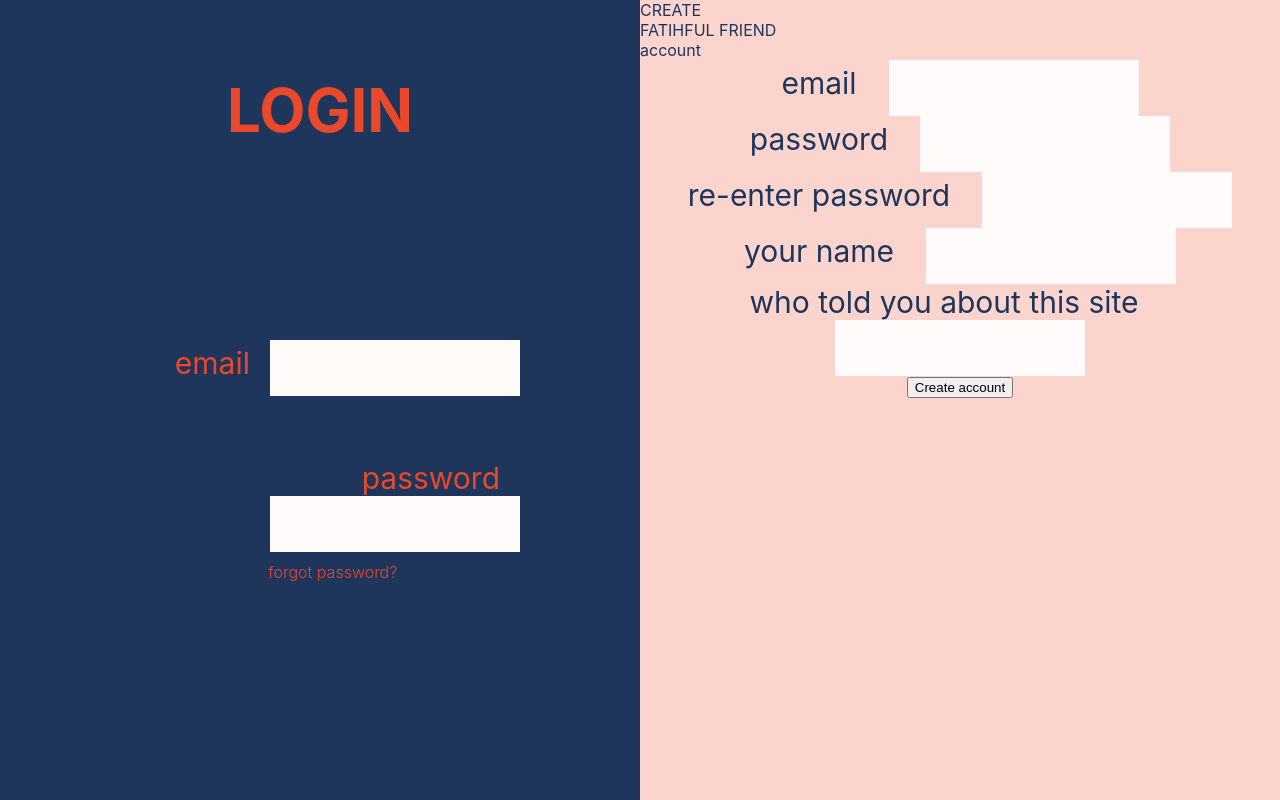
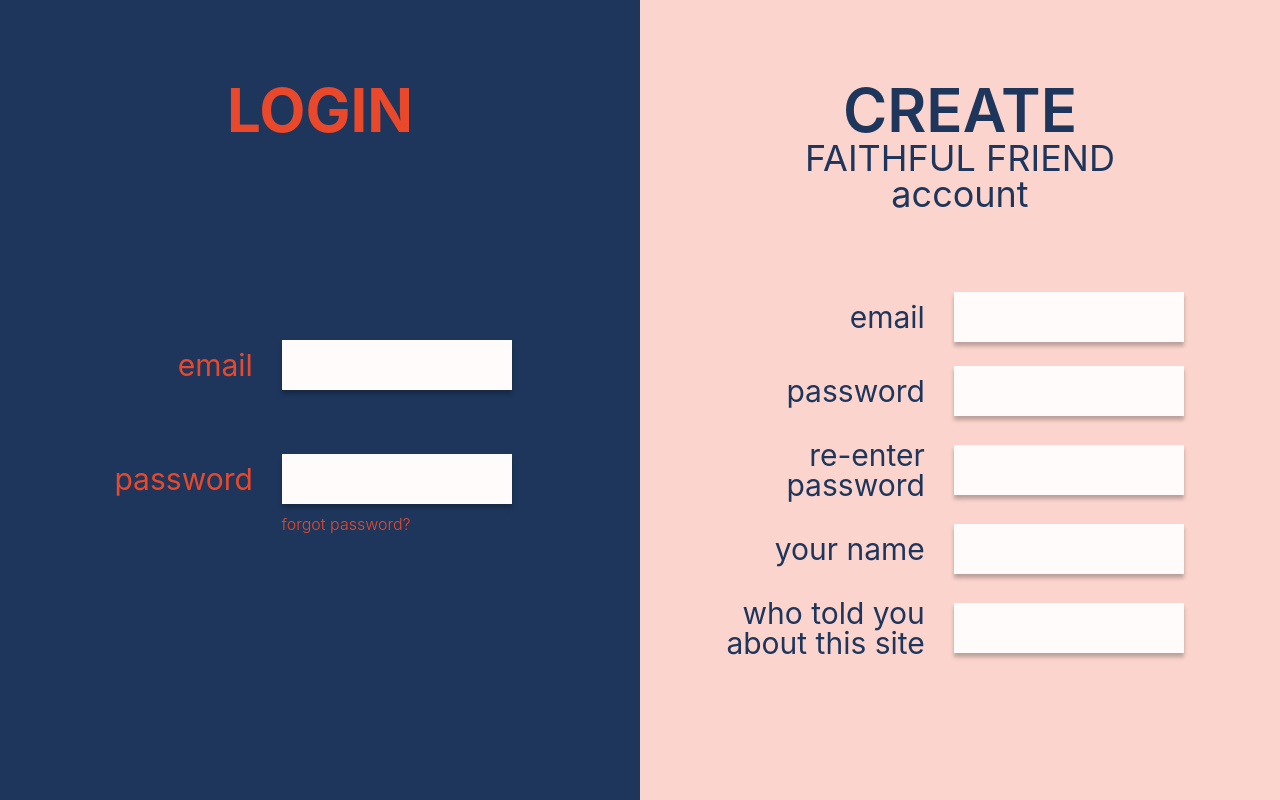
Before and after one commit to Hangry-netizen/gsc, a React (Create React App) app: page /login in a window 1280 px wide. Built offline with nearby package versions, Linux system fonts and the light colour scheme; no server answers.

Commit message:
added complete design of sign up page

```diff
--- a/public/index.html
+++ b/public/index.html
@@ -24,7 +24,7 @@
       work correctly both with client-side routing and a non-root public URL.
       Learn how to configure a non-root public URL by running `npm run build`.
     -->
-    <title>React App</title>
+    <title>Matches Up</title>
   </head>
   <body>
     <noscript>You need to enable JavaScript to run this app.</noscript>
--- a/src/FFcomponents/FFLogin.css
+++ b/src/FFcomponents/FFLogin.css
@@ -9,8 +9,6 @@
 .login-title {
   display: block;
   margin: 10vh auto 25vh;
-
-  font-style: normal;
   font-weight: bold;
   font-size: 60px;
   line-height: 60px;
@@ -18,38 +16,43 @@
 }
 
 form {
+  margin: 0 auto;
   text-align: center;
 }
 
 .login-input-fields {
   box-sizing: border-box;
-  width: 400px;
-  margin: 8vh auto 0;
-  text-align: right;
+  display: flex;
+  width: 45vw;
+  margin-top: 8vh;
+  align-items: center;
 }
 
 label {
   text-align: right;
   font-style: normal;
   font-weight: normal;
-  display: inline-block;
+  line-height: 30px;
   font-size: 30px;
-  margin-right: 5%;
+  padding-right: 5%;
+  display: block;
+  box-sizing: border-box;
+  width: 22vw;
 }
 
 input {
   background: linear-gradient(0deg, #FFFBFB, #FFFBFB), #FFFBFB;
   border: 1px solid #FFFBFB;
-  display: inline-block;
+  display: block;
   box-sizing: border-box;
-  width: 250px;
-  height: 56px;
+  width: 230px;
+  height: 50px;
   font-size: large;
+  margin: 0;
 }
 
 .forgot-password {
-  position: relative;
+  position: fixed;
   font-weight: 300;
-  padding-left: 2vw;
-  margin-top: 10px;
+  margin: 10px 0 0 22vw;
 }
--- a/src/FFcomponents/FFSignUp.css
+++ b/src/FFcomponents/FFSignUp.css
@@ -4,3 +4,33 @@
   width: 50vw;
   height: 100vh;
 }
+
+.sign-up-title {
+  text-align: center;
+  display: block;
+  margin: 10vh 0;
+}
+
+.create {
+  font-weight: bold;
+  font-size: 60px;
+  font-weight: 600;
+  line-height: 60px;
+}
+
+.FF-account {
+  font-size: 36px;
+  line-height: 36px;
+}
+
+.sign-up-input-fields {
+  box-sizing: border-box;
+  display: flex;
+  width: 45vw;
+  margin: 3vh auto 0;
+  align-items: center;
+}
+
+input {
+  box-shadow: 0px 4px 4px rgba(0, 0, 0, 0.25);
+}
--- a/src/FFcomponents/FFSignUp.js
+++ b/src/FFcomponents/FFSignUp.js
@@ -30,32 +30,33 @@ const FFSignUp = ({ isLoading, setIsLoading, error, setError, role, setRole }) =
     <div className="sign-up">
       <span className="sign-up-title">
         <div className="create">CREATE</div>
-        <div className="FF">FATIHFUL FRIEND</div>
+        <div className="FF-account">
+        <div className="FF">FAITHFUL FRIEND</div>
         <div className="account">account</div>
+        </div>
       </span>
 
       <form onSubmit={handleSignUp}>
-        <div className="input-fields">
+        <div className="sign-up-input-fields">
           <label>email</label>
           <input type="email" onChange={e => setEmail(e.target.value)} />
         </div>
-        <div className="input-fields">
+        <div className="sign-up-input-fields">
           <label>password</label>
           <input type="password" onChange={e => setPassword(e.target.value)} />
         </div>
-        <div className="input-fields">
+        <div className="sign-up-input-fields">
           <label>re-enter password</label>
           <input type="password" onChange={e => setPassword(e.target.value)} />
         </div>
-        <div className="input-fields">
+        <div className="sign-up-input-fields">
           <label>your name</label>
           <input type="name" onChange={e => setName(e.target.value)} />
         </div>
-        <div className="input-fields">
-          <label>who told you about this site</label>
+        <div className="sign-up-input-fields">
+          <label>who told you <br></br>about this site</label>
           <input type="text" onChange={e => setName(e.target.value)} />
         </div>
-        <button type="submit">Create account</button>
       </form>
     </div>
   )
```
